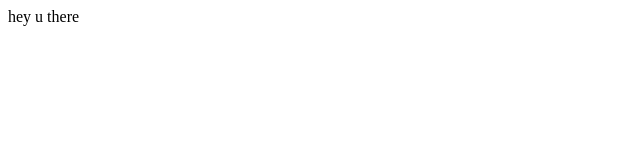
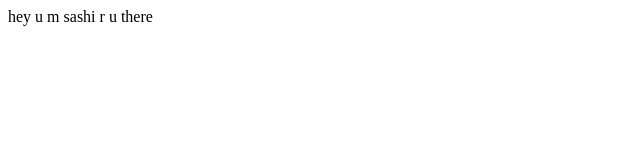
Before and after one commit to sashikanth908/website, a plain HTML site: page index.html in a window 1280 px wide. Shown: the full height of the page, 0-640 px from the left. Drawn offline with Linux system fonts and the light colour scheme.

Commit message:
new update

```diff
--- a/index.html
+++ b/index.html
@@ -1,4 +1,4 @@
 <html>
-    <body><p> hey u there</p>
+    <body><p> hey u m sashi r u  there</p>
     </body>
     </html>
```
